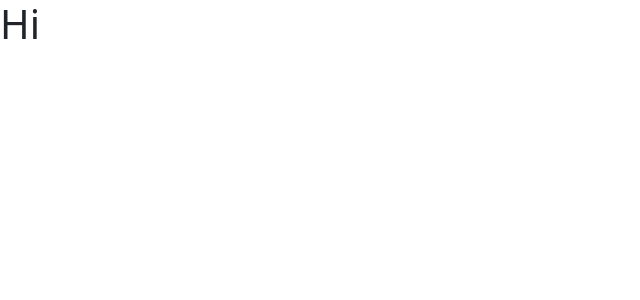
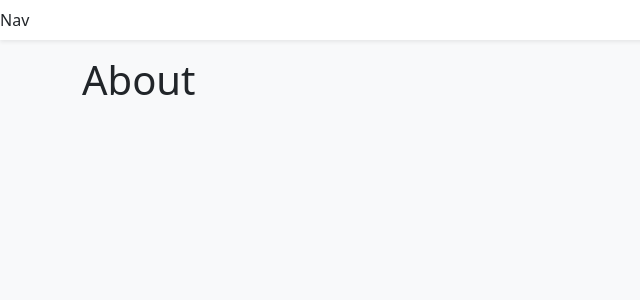
Before and after one commit to SamuelNjenga/festive-quality-cart, a React (Vite) app: page /about in a window 1280 px wide. Shown: the top 300 px of the page, without its empty margins (0-640 px from the left). Built offline with nearby package versions, Linux system fonts and the light colour scheme.

Commit message:
feat: set up initial folder and file structure

```diff
--- a/index.html
+++ b/index.html
@@ -6,7 +6,7 @@
     <meta name="viewport" content="width=device-width, initial-scale=1.0" />
     <title>Vite + React + TS</title>
   </head>
-  <body>
+  <body class="bg-light">
     <div id="root"></div>
     <script type="module" src="/src/main.tsx"></script>
   </body>
--- a/src/App.tsx
+++ b/src/App.tsx
@@ -1,8 +1,22 @@
+import { Container } from "react-bootstrap";
+import { Route, Routes } from "react-router-dom";
+import { About } from "./pages/About";
+import { Home } from "./pages/Home";
+import { Store } from "./pages/Store";
+import {Navbar} from "./components/Navbar"
 function App() {
-
   return (
-    <h1>Hi</h1>
-  )
+    <>
+    <Navbar/>
+    <Container className="mb-4">
+      <Routes>
+        <Route path="/" element={<Home />} />
+        <Route path="/store" element={<Store />} />
+        <Route path="/about" element={<About />} />
+      </Routes>
+    </Container>
+    </>
+  );
 }
 
-export default App
+export default App;
--- /dev/null
+++ b/src/components/Navbar.tsx
@@ -0,0 +1,4 @@
+import {Navbar as NavbarBs} from "react-bootstrap"
+export function Navbar() {
+  return <NavbarBs className="bg-white shadow-sm mb-3">Nav</NavbarBs>;
+}
--- a/src/main.tsx
+++ b/src/main.tsx
@@ -1,10 +1,13 @@
-import "bootstrap/dist/css/bootstrap.min.css"
-import React from 'react'
-import ReactDOM from 'react-dom/client'
-import App from './App'
+import "bootstrap/dist/css/bootstrap.min.css";
+import React from "react";
+import ReactDOM from "react-dom/client";
+import { BrowserRouter } from "react-router-dom";
+import App from "./App";
 
-ReactDOM.createRoot(document.getElementById('root') as HTMLElement).render(
+ReactDOM.createRoot(document.getElementById("root") as HTMLElement).render(
   <React.StrictMode>
-    <App />
-  </React.StrictMode>,
-)
+    <BrowserRouter>
+      <App />
+    </BrowserRouter>
+  </React.StrictMode>
+);
--- /dev/null
+++ b/src/pages/About.tsx
@@ -0,0 +1,3 @@
+export function About() {
+  return <h1>About</h1>;
+}
--- /dev/null
+++ b/src/pages/Home.tsx
@@ -0,0 +1,3 @@
+export function Home() {
+  return <h1>Home</h1>;
+}
--- /dev/null
+++ b/src/pages/Store.tsx
@@ -0,0 +1,3 @@
+export function Store() {
+  return <h1>Store</h1>;
+}
```
